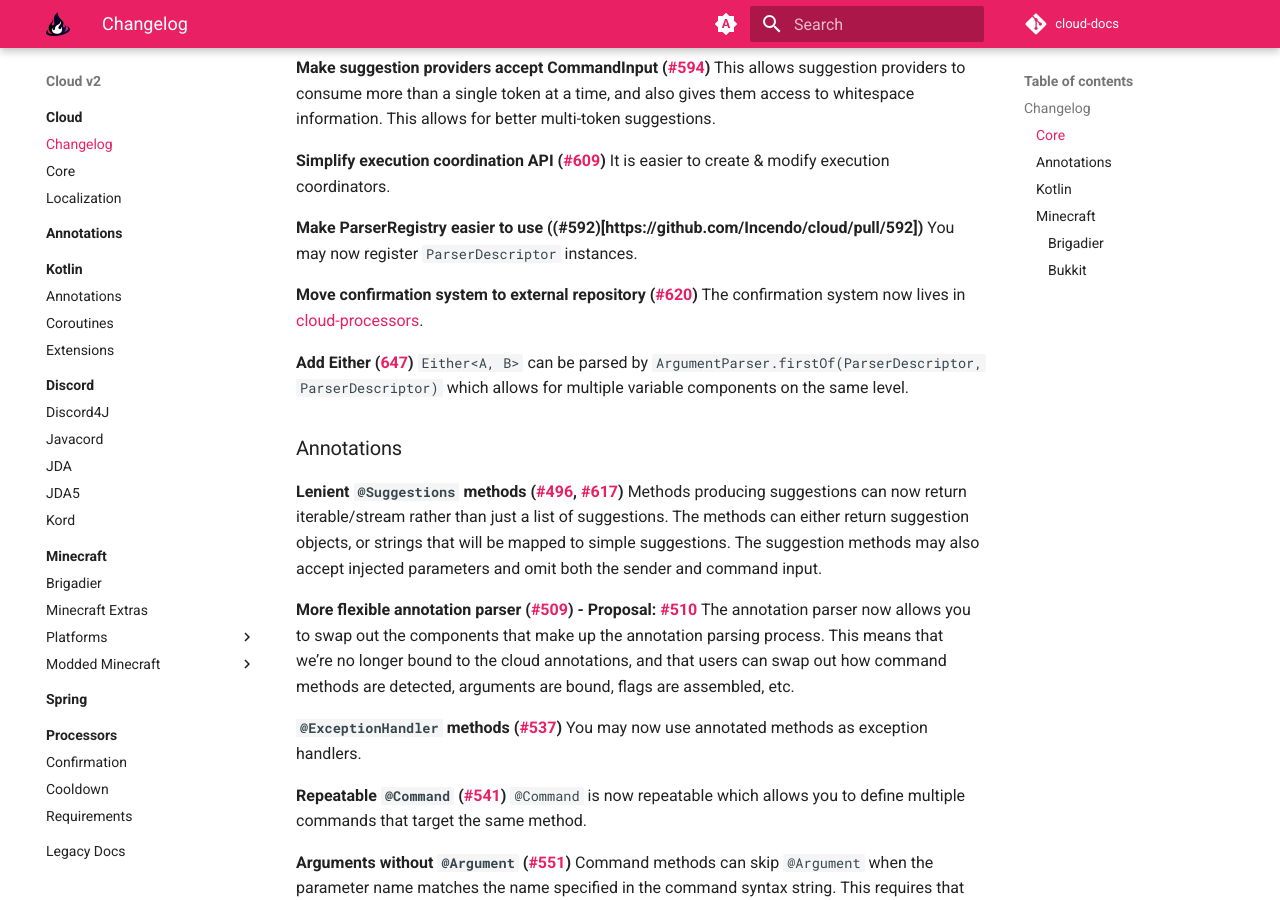
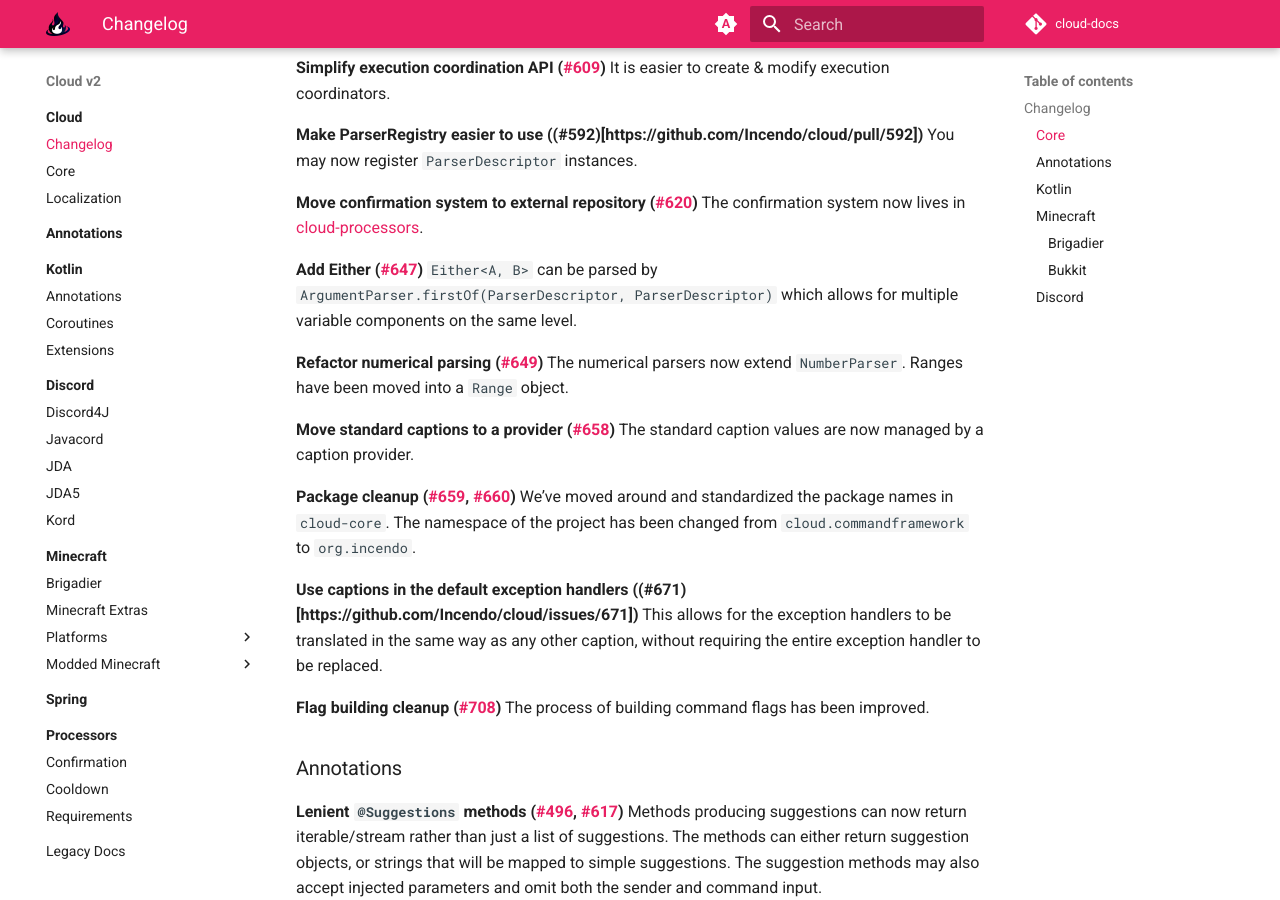
Before and after one commit to Incendo/cloud-docs, an MkDocs documentation site: the page built from docs/cloud-v2.md, in a window 1280 px wide and 900 px high, scrolled down 3240 px. Built offline with MkDocs 1.6.1 and Material for MkDocs 9.7.7, drawn with Linux system fonts in a browser that asks for light colours; comment, search, counter and statistics services are not loaded; some of the changed text lies outside the part shown.

Commit message:
feat: update changelog

```diff
--- a/docs/cloud-v2.md
+++ b/docs/cloud-v2.md
@@ -106,9 +104,26 @@
 **Move confirmation system to external repository ([#620](https://github.com/Incendo/cloud/pull/620))**
 The confirmation system now lives in [cloud-processors](https://github.com/Incendo/cloud-processors).
 
-**Add Either ([647](https://github.com/Incendo/cloud/pull/647))**
+**Add Either ([#647](https://github.com/Incendo/cloud/pull/647))**
 `Either<A, B>` can be parsed by `ArgumentParser.firstOf(ParserDescriptor, ParserDescriptor)` which allows
 for multiple variable components on the same level.
+
+**Refactor numerical parsing ([#649](https://github.com/Incendo/cloud/pull/649))**
+The numerical parsers now extend `NumberParser`. Ranges have been moved into a `Range` object.
+
+**Move standard captions to a provider ([#658](https://github.com/Incendo/cloud/pull/658/files))**
+The standard caption values are now managed by a caption provider.
+
+**Package cleanup ([#659](https://github.com/Incendo/cloud/pull/659), [#660](https://github.com/Incendo/cloud/pull/660))**
+We've moved around and standardized the package names in `cloud-core`. The namespace of the project has been
+changed from `cloud.commandframework` to `org.incendo`.
+
+**Use captions in the default exception handlers ((#671)[https://github.com/Incendo/cloud/issues/671])**
+This allows for the exception handlers to be translated in the same way as any other caption,
+without requiring the entire exception handler to be replaced.
+
+**Flag building cleanup ([#708](https://github.com/Incendo/cloud/pull/708))**
+The process of building command flags has been improved.
 
 ### Annotations
 
@@ -150,6 +165,15 @@
 **Support Gradle incremental compilation ([#624](https://github.com/Incendo/cloud/pull/624))**
 Faster compilation.
 
+**Organize & rename annotations ((#631)[https://github.com/Incendo/cloud/pull/631])**
+`@CommandMethod` has been renamed to `@Command` and `@CommandPermission` has been renamed to `@Permission`
+
+**Annotated default-returning methods ([#670](https://github.com/Incendo/cloud/issues/670))**
+Methods annotated with `@Default` can be used to register `DefaultValue` instances.
+
+**Allow for multiple permissions ([#675](https://github.com/Incendo/cloud/pull/675))**
+`@Permission` can be used to specify multiple permissions.
+
 ### Kotlin
 
 **Support default values ([#511](https://github.com/Incendo/cloud/pull/511))**
@@ -162,6 +186,9 @@
 There are new Kotlin-specific utilities for working with suspending suggestion providers and argument parsers.
 
 ### Minecraft
+
+The Minecraft modules have been moved into two separate GitHub repositories: [incendo/cloud-minecraft](https://github.com/Incendo/cloud-minecraft)
+and [incendo/cloud-minecraft-modded](https://github.com/Incendo/cloud-minecraft-modded).
 
 #### Brigadier
 
@@ -196,3 +223,10 @@
 
 **Parse selectors in correct thread context ([#590](https://github.com/Incendo/cloud/pull/590))**
 Selectors can only be parsed on the main server thread. The parser will now switch to the correct thread when parsing.
+
+### Discord
+
+The Discord modules have been moved in a separate repository: [incendo/cloud-discord](https://github.com/Incendo/cloud-discord).
+
+New modules have been created for JDA5, Kord, Javacord and Discord4J. These modules support Discord slash commands.
+The old implementations have been deprecated.
```
Also changed, not shown: other parts of docs/cloud-v2.md (+0 -2 lines).
